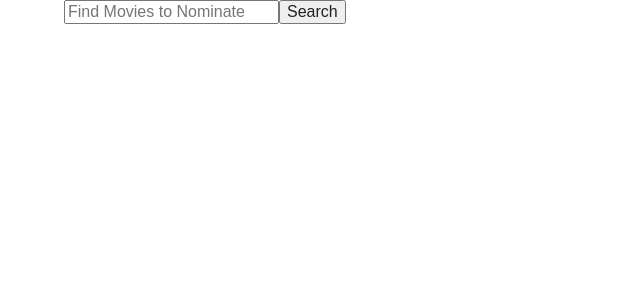
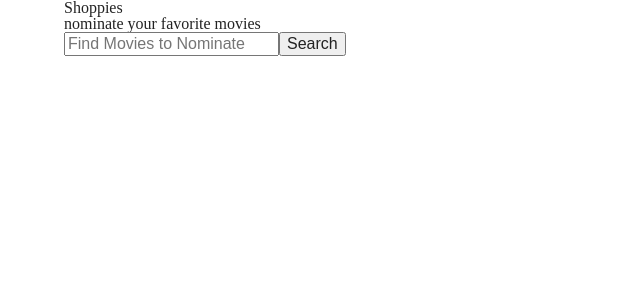
Before and after one commit to dustin100/shoppies, a React (Create React App) app: page / in a window 1280 px wide. Shown: the top 300 px of the page, without its empty margins (0-640 px from the left). Built offline with nearby package versions, Linux system fonts and the light colour scheme.

Commit message:
added temp nom button action

```diff
--- a/src/App.js
+++ b/src/App.js
@@ -1,13 +1,13 @@
 import React, { Component } from 'react';
-import MovieList from './containers/MovieList/MovieList';
+import Header from './components/Header/Header';
 import SearchBar from './components/UI/SearchBar/SearchBar';
 
 class App extends Component {
 	render() {
 		return (
 			<div>
+				<Header title="Shoppies" tagLine="nominate your favorite movies" />
 				<SearchBar />
-
 			</div>
 		);
 	}
--- a/src/components/Cards/SingleCard/Card.js
+++ b/src/components/Cards/SingleCard/Card.js
@@ -20,7 +20,9 @@ const card = (props) => {
 							</div>
 							<CardPoster Title={Title} Poster={usePoster} imdbID={imdbID} />
 							<p className="releaseYear">{Year}</p>
-							<Button>Nominate</Button>
+							<Button clicked={() => props.nominateMovie(imdbID)}>
+								Nominate
+							</Button>
 						</div>
 					);
 				})}
--- /dev/null
+++ b/src/components/Header/Header.js
@@ -0,0 +1,14 @@
+import React from 'react';
+
+const Header = ({ title, tagLine }) => {
+	return (
+		<header>
+			<div className="wrapper">
+				<h1>{title}</h1>
+				<p>{tagLine}</p>
+			</div>
+		</header>
+	);
+};
+
+export default Header;
--- a/src/containers/MovieList/MovieList.js
+++ b/src/containers/MovieList/MovieList.js
@@ -33,9 +33,18 @@ class MovieList extends Component {
 		}
 	}
 
+	nominateMovieHandler = (imdb) => {
+		for (let movie in this.state.list) {
+			if (this.state.list[movie].imdbID === imdb) {
+				console.log(this.state.list[movie]);
+			}
+		}
+	};
+
 	render() {
-
-		return <Card list={this.state.list} />;
+		return (
+			<Card list={this.state.list} nominateMovie={this.nominateMovieHandler} />
+		);
 	}
 }
 
```
Also changed, not shown: src/containers/NominatedList/NominatedList.js (added).
